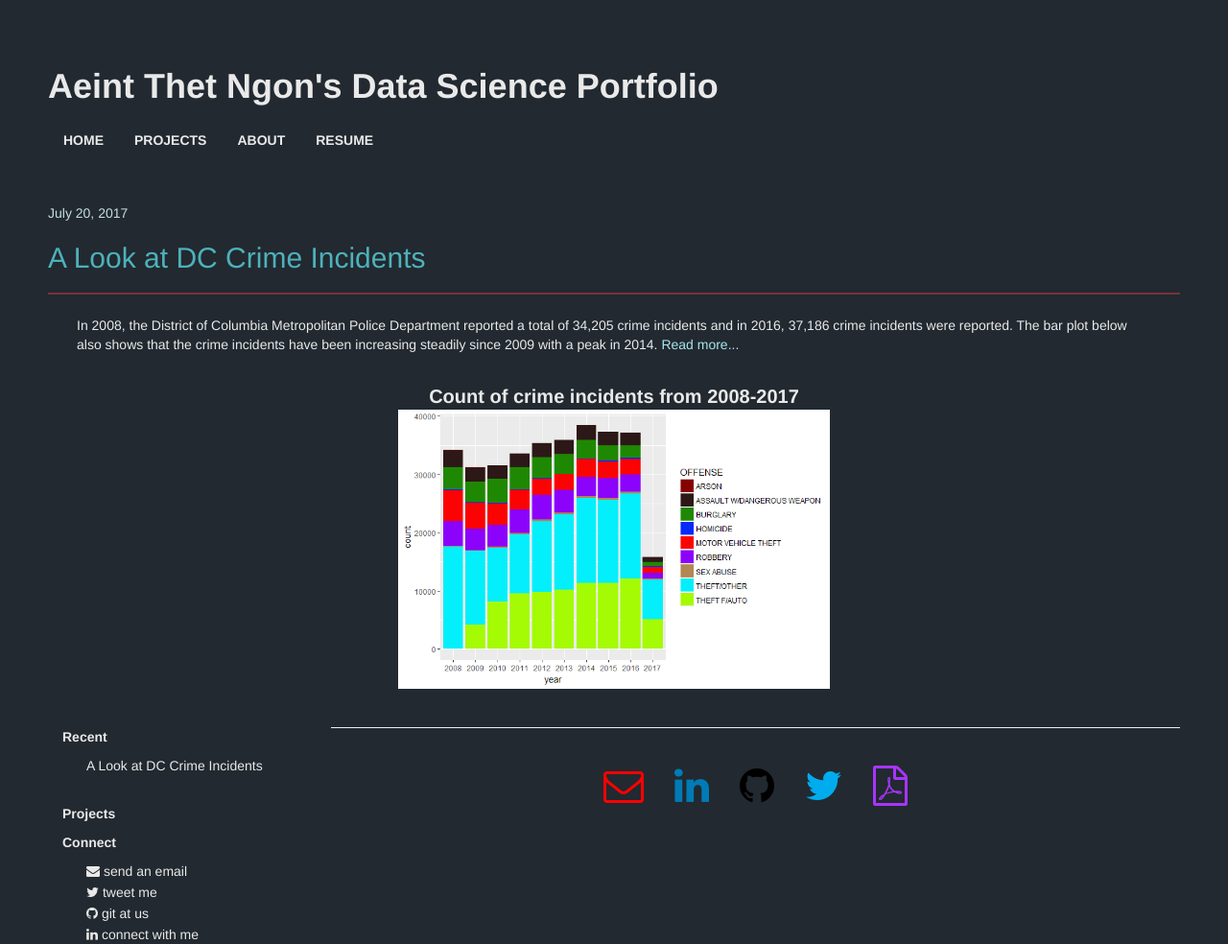
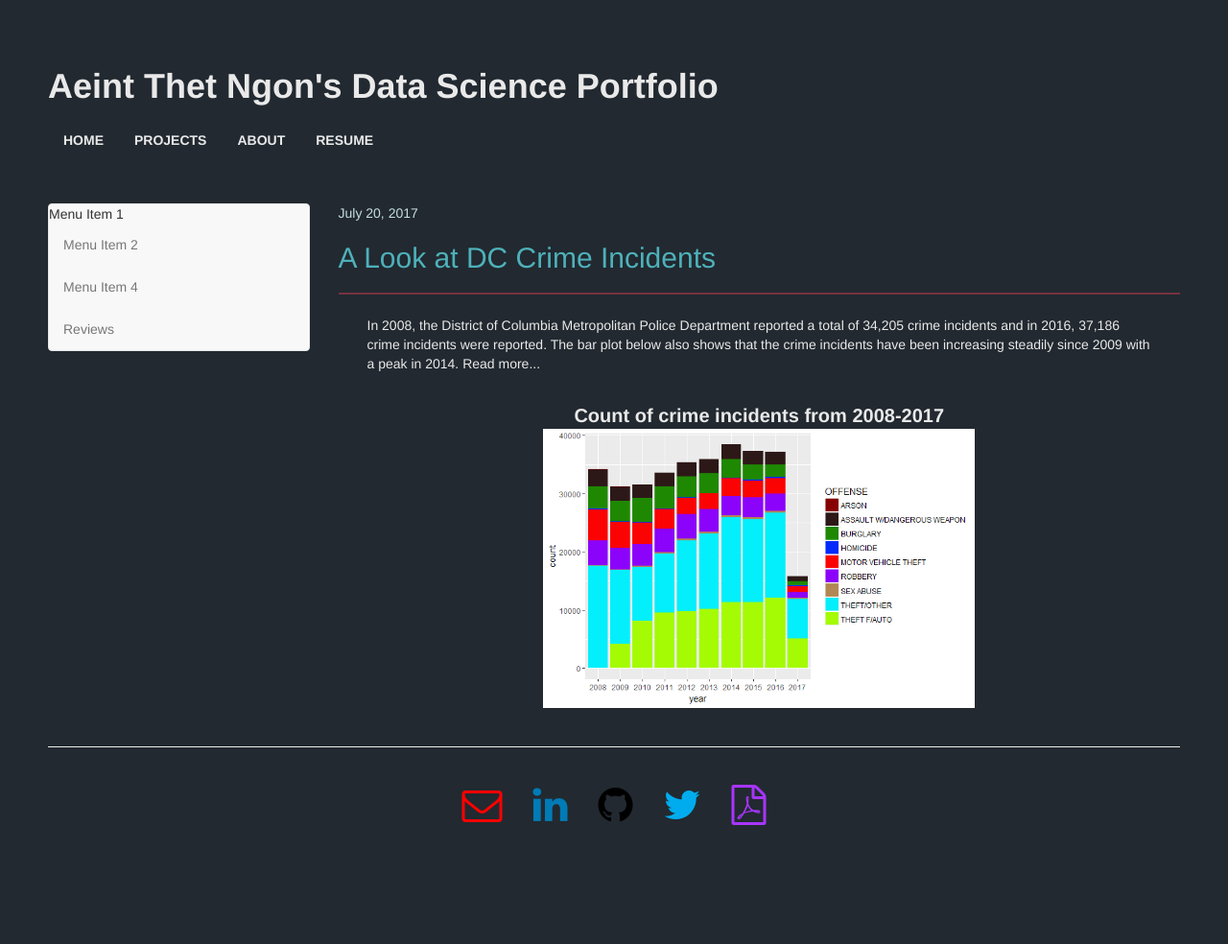
Before and after one commit to aeintngon/old-webpage, a Jekyll site: the page built from index.html, in a window 1280 px wide. Shown: the whole page at 96% size. Built offline with Jekyll 4.4.1, drawn with Linux system fonts in a browser that asks for light colours; nearby versions of some CDN libraries; after the commit the page ends 929 px from its top, so only the background shows below that.

Commit message:
sidebar update

```diff
--- a/CSS/styles.css
+++ b/CSS/styles.css
@@ -91,45 +91,24 @@ ul {
     text-decoration: none;
 }
 
-.sidebar, .sidebar li{
-	text-align:left;
-	color:#E9E9E9;
-	font-weight: bold;
-	list-style-type:none;
-	line-height:auto;
-}
-
-.insidebar, .insidebar li, .connectbar, .connectbar li{
-	list-style-position: inside;
-	text-align:left;
-	font-weight: normal;
-	font-size: 14px;
-	line-height:auto;
-	list-style-type:circle;
-	}
-
-.inbar, .insidebar li{
-	margin-bottom:30px;
-	}
-
-.nav-stacked > li > a {
-	padding-top:10px;
-    padding-bottom:10px;
-    height: 16px;
-    margin:0 0 0 -30px;
-	}
-
-.insidebar li:hover, .connectbar li:hover{
-	color: #A6E7ED;
-	text-decoration:none;
-    cursor:pointer;
-	}
-
-.col-sm-3{
-	position: relative;
-    min-height: 1px;
-    padding-right: 15px;
-    padding-left: 15px;
+  .sidebar-nav .navbar .navbar-collapse {
+    padding: 0;
+    max-height: none;
+  }
+  .sidebar-nav .navbar ul {
+    float: none;
+  }
+  .sidebar-nav .navbar ul:not {
+    display: block;
+  }
+  .sidebar-nav .navbar li {
+    float: none;
+    display: block;
+  }
+  .sidebar-nav .navbar li a {
+    padding-top: 12px;
+    padding-bottom: 12px;
+  }
 }
 
 .link {
--- a/_layouts/default.html
+++ b/_layouts/default.html
@@ -21,25 +21,24 @@
 </ul>
 <br><br>
 
-  {{content}}
-
-<div class='col-sm-3 side'>
-  <ul class="sidebar nav nav-stacked fixed">
-    <br>
-        <li>Recent</li>
-        <ul><ul class="nav nav-stacked fixed insidebar">
-            <li><a href='./DCCrimeData.html'>A Look at DC Crime Incidents</a></li>
-        </ul></ul>
-        <li><a href="./projects.html"><p style="margin-left:15px">Projects</p></a></li>
-        <br>
-        <li>Connect</li>
-        <ul><ul class="nav nav-stacked fixed connectbar">
-              <li><a href="mailto:an692@georgetown.edu" target="_blank"> <i class="fa fa-envelope"></i> send an email</a></li>
-              <li><a href="https://twitter.com/aeintngon" target="_blank"><i class="fa fa-twitter"></i> tweet me</a></li>
-              <li><a href="https://github.com/aeintngon" target="_blank"><i class="fa fa-github"></i> git at us</a></li>
-              <li><a href="https://www.linkedin.com/in/Aeintngon" target="_blank"><i class="fa fa-linkedin"></i> connect with me</a></li>
-          </ul></ul>
-      </ul>
+<div class="row">
+  <div class="col-sm-3">
+    <div class="sidebar-nav">
+      <div class="navbar navbar-default" role="navigation">
+        <div class="navbar-collapse collapse sidebar-navbar-collapse">
+          <ul class="nav navbar-nav">
+            <li class="active">Menu Item 1</li>
+            <li><a href="#">Menu Item 2</a></li>
+            <li><a href="#">Menu Item 4</a></li>
+            <li><a href="#">Reviews</a></li>
+          </ul>
+        </div><!--/.nav-collapse -->
+      </div>
+    </div>
+  </div>
+  <div class="col-sm-9">
+     {{content}}
+  </div>
 </div>
 <hr id='bottom-line'>
 
```
